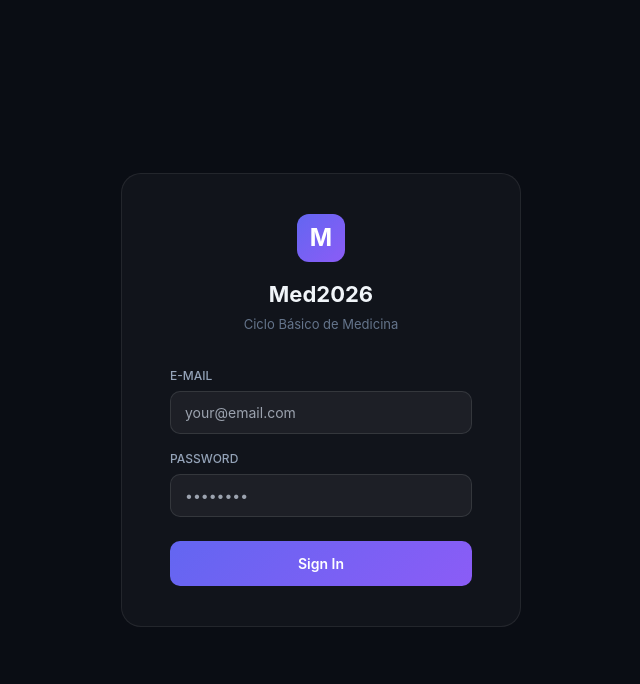
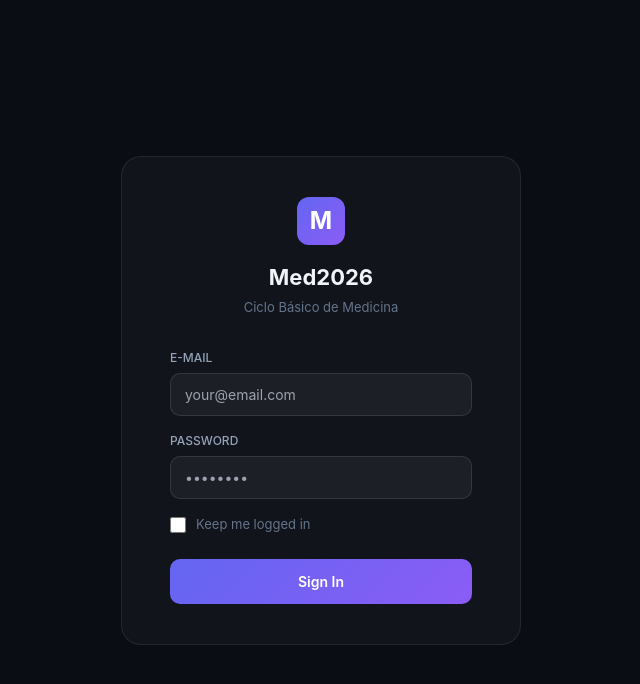
Before and after one commit to MedResumosAcademy/Planejamento-Pedag-gico, a Next.js app: page /login in a window 1280 px wide. Shown: the top 684 px of the page, without its empty margins (319-959 px from the left). Built offline with nearby package versions, Linux system fonts and the light colour scheme.

Commit message:
Update login page with keep-me-logged-in checkbox and form submit handler

```diff
--- a/src/app/login/page.tsx
+++ b/src/app/login/page.tsx
@@ -7,11 +7,13 @@ export default function LoginPage() {
   const router = useRouter()
   const [email, setEmail] = useState('')
   const [password, setPassword] = useState('')
+  const [keepLoggedIn, setKeepLoggedIn] = useState(false)
   const [error, setError] = useState('')
   const [loading, setLoading] = useState(false)
 
   async function handleLogin(e: React.FormEvent) {
     e.preventDefault()
+    if (!email || !password) { setError('Fill in all fields.'); return }
     setLoading(true)
     setError('')
     const supabase = createClient()
@@ -25,30 +27,31 @@ export default function LoginPage() {
     }
   }
 
+  const inp = { width: '100%', background: 'rgba(255,255,255,0.05)', border: '1px solid rgba(255,255,255,0.1)', borderRadius: 10, padding: '10px 14px', color: '#e2e8f0', fontSize: 14, outline: 'none', boxSizing: 'border-box' as const }
+
   return (
-    <div style={{ minHeight:'100vh', background:'#0a0d14', display:'flex', alignItems:'center', justifyContent:'center' }}>
-      <div style={{ background:'rgba(255,255,255,0.03)', border:'1px solid rgba(255,255,255,0.08)', borderRadius:20, padding:'40px 48px', width:400 }}>
-        <div style={{ textAlign:'center', marginBottom:32 }}>
-          <div style={{ width:48, height:48, borderRadius:12, background:'linear-gradient(135deg,#6366f1,#8b5cf6)', display:'flex', alignItems:'center', justifyContent:'center', fontSize:24, fontWeight:700, color:'white', margin:'0 auto 16px' }}>M</div>
-          <h1 style={{ fontSize:22, fontWeight:700, color:'#f1f5f9', margin:0 }}>Med2026</h1>
-          <p style={{ fontSize:13, color:'#64748b', marginTop:4 }}>Ciclo Básico de Medicina</p>
+    <div style={{ minHeight: '100vh', background: '#0a0d14', display: 'flex', alignItems: 'center', justifyContent: 'center' }}>
+      <div style={{ background: 'rgba(255,255,255,0.03)', border: '1px solid rgba(255,255,255,0.08)', borderRadius: 20, padding: '40px 48px', width: 400 }}>
+        <div style={{ textAlign: 'center', marginBottom: 32 }}>
+          <div style={{ width: 48, height: 48, borderRadius: 12, background: 'linear-gradient(135deg,#6366f1,#8b5cf6)', display: 'flex', alignItems: 'center', justifyContent: 'center', fontSize: 24, fontWeight: 700, color: 'white', margin: '0 auto 16px' }}>M</div>
+          <h1 style={{ fontSize: 22, fontWeight: 700, color: '#f1f5f9', margin: 0 }}>Med2026</h1>
+          <p style={{ fontSize: 13, color: '#64748b', marginTop: 4 }}>Ciclo Básico de Medicina</p>
         </div>
         <form onSubmit={handleLogin}>
-          <div style={{ marginBottom:16 }}>
-            <label style={{ fontSize:12, color:'#94a3b8', fontWeight:500, display:'block', marginBottom:6 }}>E-MAIL</label>
-            <input type="email" value={email} onChange={e => setEmail(e.target.value)} required placeholder="your@email.com"
-              style={{ width:'100%', background:'rgba(255,255,255,0.05)', border:'1px solid rgba(255,255,255,0.1)', borderRadius:10, padding:'10px 14px', color:'#e2e8f0', fontSize:14, outline:'none', boxSizing:'border-box' }} />
+          <div style={{ marginBottom: 16 }}>
+            <label style={{ fontSize: 12, color: '#94a3b8', fontWeight: 500, display: 'block', marginBottom: 6 }}>E-MAIL</label>
+            <input type="email" value={email} onChange={e => setEmail(e.target.value)} required placeholder="your@email.com" style={inp} />
           </div>
-          <div style={{ marginBottom:24 }}>
-            <label style={{ fontSize:12, color:'#94a3b8', fontWeight:500, display:'block', marginBottom:6 }}>PASSWORD</label>
-            <input type="password" value={password} onChange={e => setPassword(e.target.value)} required placeholder="••••••••"
-              style={{ width:'100%', background:'rgba(255,255,255,0.05)', border:'1px solid rgba(255,255,255,0.1)', borderRadius:10, padding:'10px 14px', color:'#e2e8f0', fontSize:14, outline:'none', boxSizing:'border-box' }} />
+          <div style={{ marginBottom: 16 }}>
+            <label style={{ fontSize: 12, color: '#94a3b8', fontWeight: 500, display: 'block', marginBottom: 6 }}>PASSWORD</label>
+            <input type="password" value={password} onChange={e => setPassword(e.target.value)} required placeholder="••••••••" style={inp} />
           </div>
-          {error && (
-            <div style={{ background:'rgba(239,68,68,0.1)', border:'1px solid rgba(239,68,68,0.2)', borderRadius:8, padding:'10px 14px', fontSize:13, color:'#f87171', marginBottom:16 }}>{error}</div>
-          )}
-          <button type="submit" disabled={loading}
-            style={{ width:'100%', background:'linear-gradient(135deg,#6366f1,#8b5cf6)', border:'none', borderRadius:10, padding:'12px', color:'white', fontSize:14, fontWeight:600, cursor:loading ? 'not-allowed' : 'pointer', opacity:loading ? 0.7 : 1 }}>
+          <label style={{ display: 'flex', alignItems: 'center', gap: 10, cursor: 'pointer', marginBottom: 24 }}>
+            <input type="checkbox" checked={keepLoggedIn} onChange={e => setKeepLoggedIn(e.target.checked)} style={{ accentColor: '#6366f1', width: 16, height: 16 }} />
+            <span style={{ fontSize: 13, color: '#64748b' }}>Keep me logged in</span>
+          </label>
+          {error && <div style={{ background: 'rgba(239,68,68,0.1)', border: '1px solid rgba(239,68,68,0.2)', borderRadius: 8, padding: '10px 14px', fontSize: 13, color: '#f87171', marginBottom: 16 }}>{error}</div>}
+          <button type="submit" disabled={loading} style={{ width: '100%', background: 'linear-gradient(135deg,#6366f1,#8b5cf6)', border: 'none', borderRadius: 10, padding: '12px', color: 'white', fontSize: 14, fontWeight: 600, cursor: loading ? 'not-allowed' : 'pointer', opacity: loading ? 0.7 : 1 }}>
             {loading ? 'Signing in...' : 'Sign In'}
           </button>
         </form>
```
